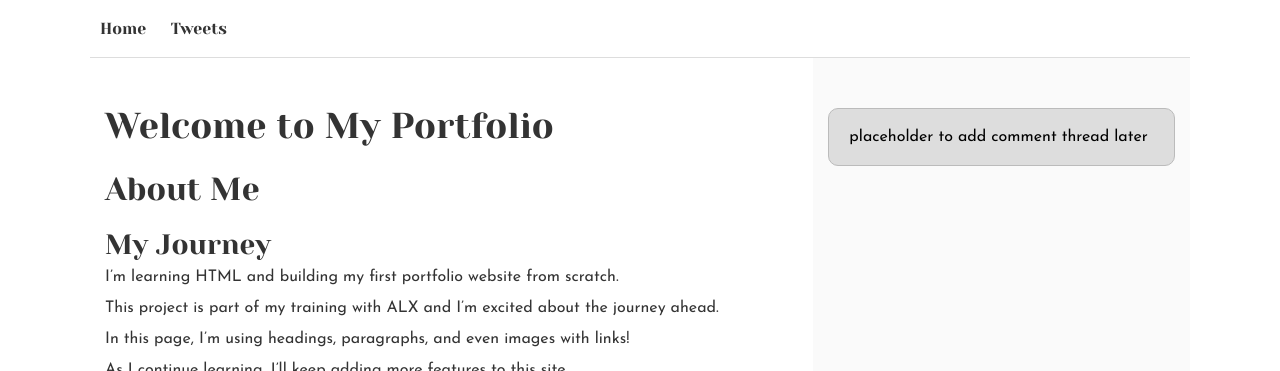
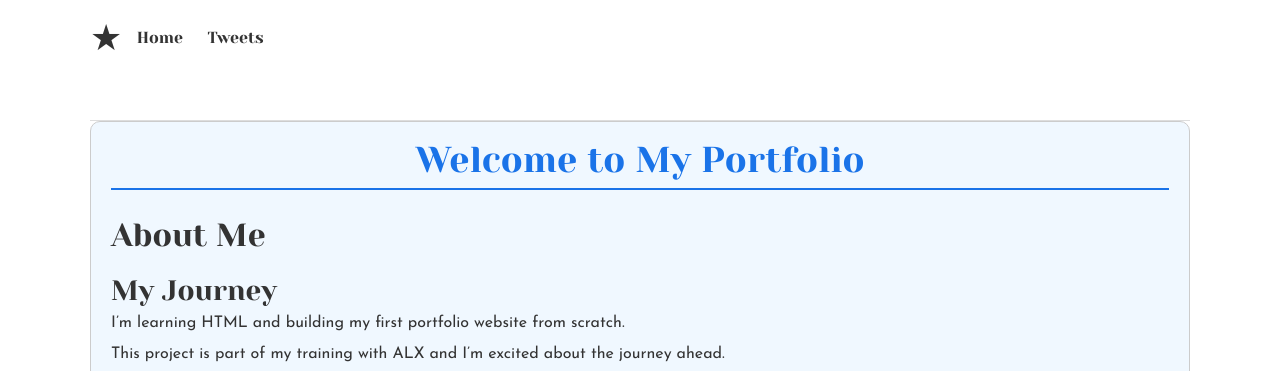
Before and after one commit to Aycreamy/alx_html_css, a plain HTML site: page css_basic/index.html in a window 1280 px wide. Shown: the top 371 px of the page. Drawn offline with Linux system fonts and the light colour scheme.

Commit message:
Add custom styling and logo to index.html

```diff
--- a/css_basic/index.html
+++ b/css_basic/index.html
@@ -10,10 +10,11 @@
     <body class="works_on_smartphone">
     <header>
   <nav>
-    <ul>
-      <li><a href="index.html">Home</a></li>
-      <li><a href="tweets.html">Tweets</a></li>
-    </ul>
+  <ul>
+    <li class="logo">&#9733;</li> <!-- This is the logo -->
+    <li><a href="index.html">Home</a></li>
+    <li><a href="tweets.html">Tweets</a></li>
+  </ul>
   </nav>
     </header>
     <main>
--- a/css_basic/styles.css
+++ b/css_basic/styles.css
@@ -1,18 +1,22 @@
-body {
-  display: flex;            /* Enables flexbox layout */
-  flex-direction: column;   /* Stack children vertically: header, main, footer */
-  height: 100vh;            /* Fill the whole screen height */
+/* Article background and text */
+article {
+  background-color: #f0f8ff; /* light blue */
+  padding: 20px;
+  border-radius: 10px;
+  border: 1px solid #ccc;
+  color: #333;
 }
-main {
-  display: flex;            /* Enables flexbox layout for main */
-  flex-direction: row;      /* Place article and aside side-by-side */
-  flex: auto;               /* Let main take up remaining space */
+
+/* Custom heading */
+article h1 {
+  color: #1a73e8;
+  text-align: center;
+  border-bottom: 2px solid #1a73e8;
+  padding-bottom: 10px;
 }
-article {
-  flex: 2;                  /* Takes 2/3 of main's width */
-  overflow-y: auto;         /* Enable vertical scrolling */
+
+/* Logo size (already handled in base.css, but you can add more if you want) */
+.logo {
+  font-size: 36px;
+  margin-right: 20px;
 }
-aside {
-  flex: 1;                  /* Takes 1/3 of main's width */
-  overflow-y: auto;         /* Enable vertical scrolling */
-}
```
